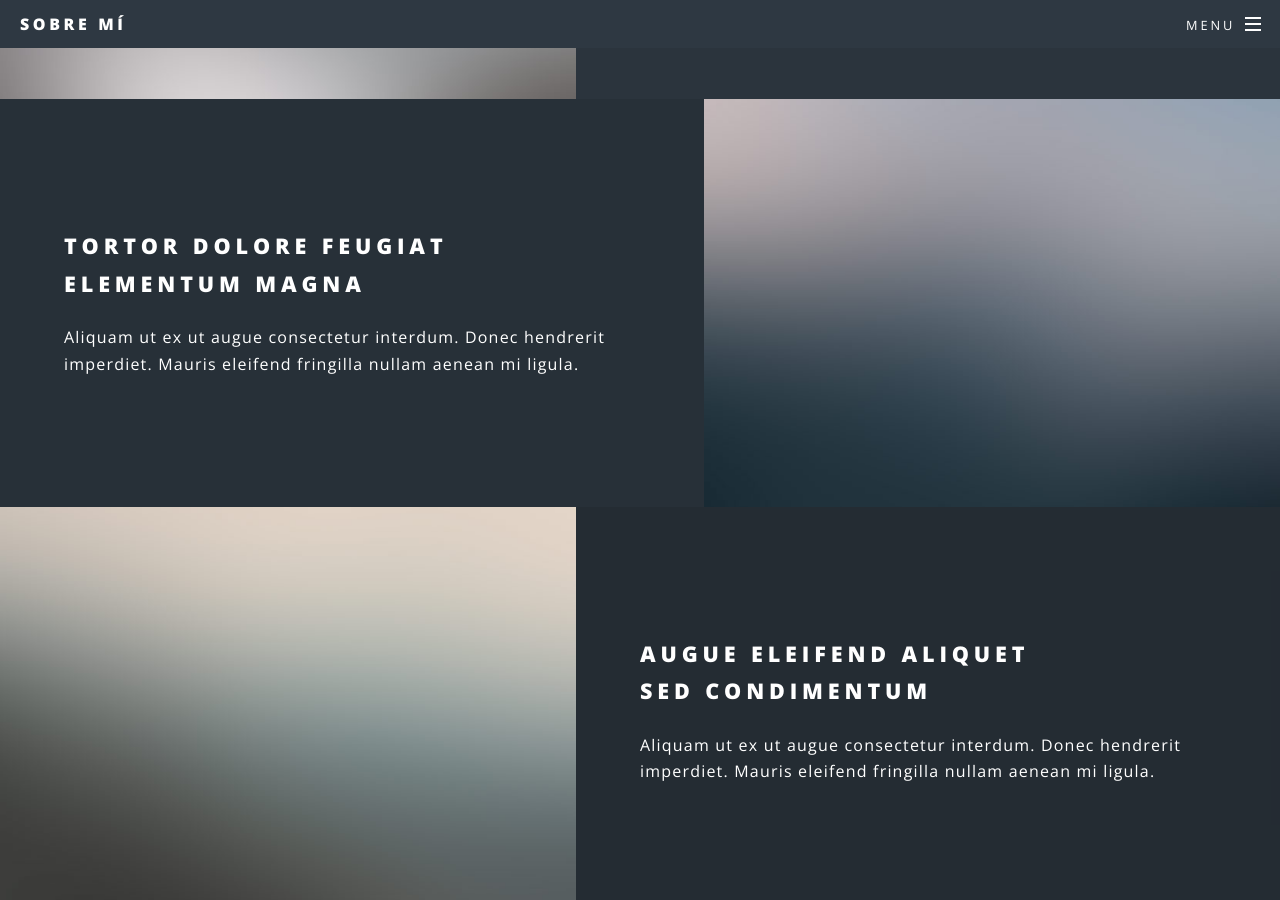
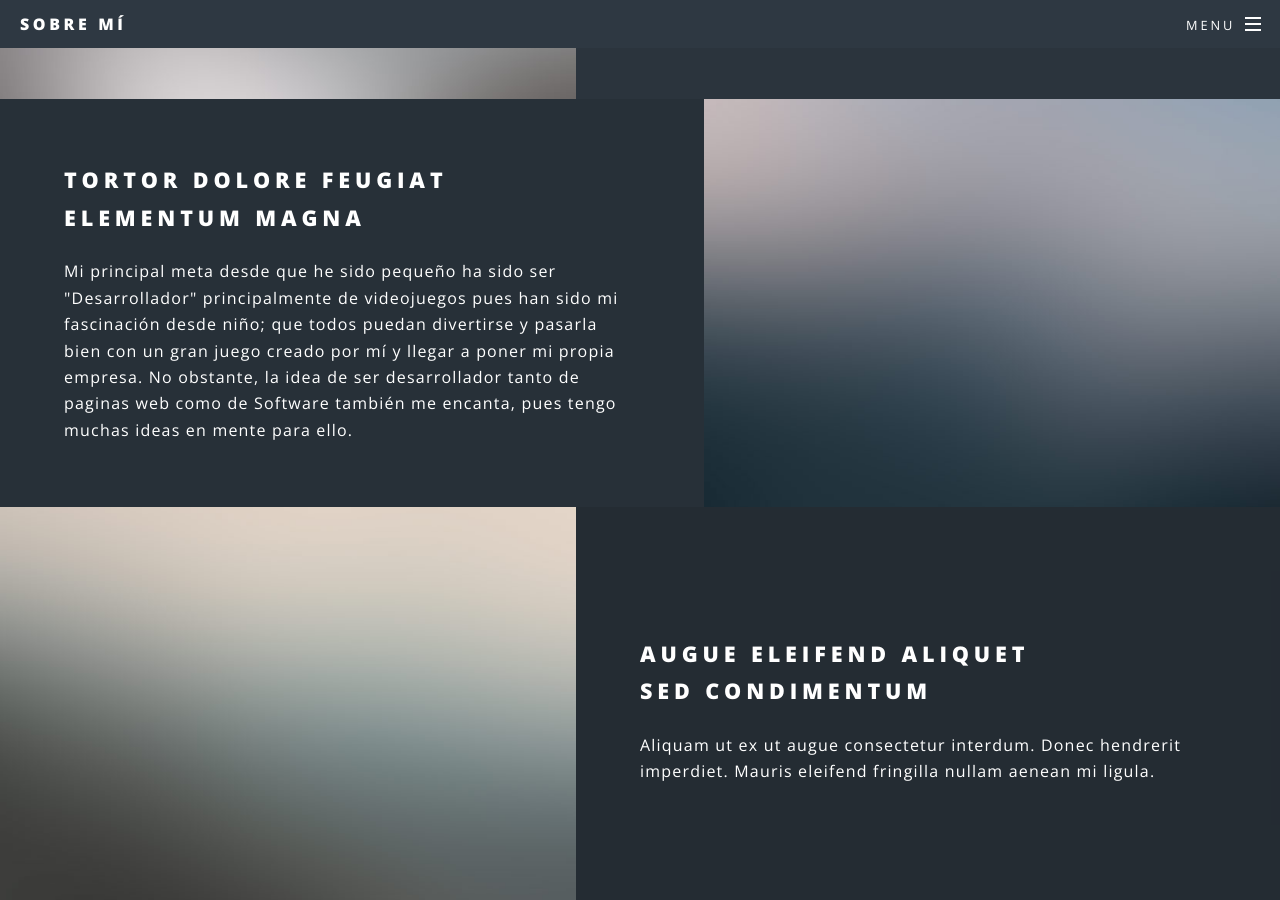
Before and after one commit to Vico2001/assa.github.io, a Jekyll site: the page built from index.html, in a window 1280 px wide and 900 px high, scrolled down 1208 px. Built offline with Jekyll 4.4.1, drawn with Linux system fonts in a browser that asks for light colours.

Commit message:
Update index.html

```diff
--- a/index.html
+++ b/index.html
@@ -24,7 +24,9 @@ layout: landing
 							<div class="image"><img src="images/pic02.jpg" alt="" /></div><div class="content">
 								<h2>Tortor dolore feugiat<br />
 								elementum magna</h2>
-								<p>Aliquam ut ex ut augue consectetur interdum. Donec hendrerit imperdiet. Mauris eleifend fringilla nullam aenean mi ligula.</p>
+								<p>Mi principal meta desde que he sido pequeño ha sido ser "Desarrollador" principalmente de videojuegos pues han sido mi fascinación
+								desde niño; que todos puedan divertirse y pasarla bien con un gran juego creado por mí y llegar a poner mi propia empresa. No obstante,
+								la idea de ser desarrollador tanto de paginas web como de Software también me encanta, pues tengo muchas ideas en mente para ello.</p>
 							</div>
 						</section>
 						<section class="spotlight">
```
